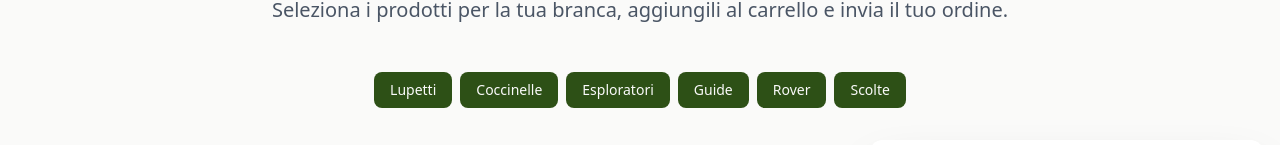
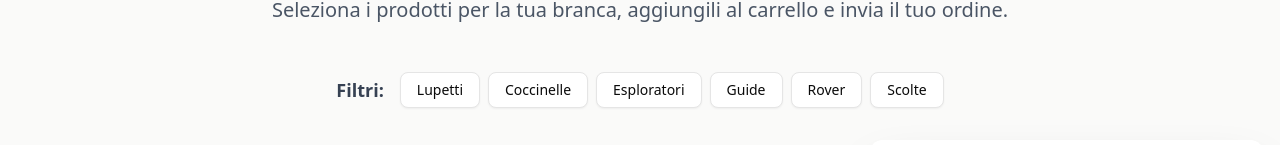
Before and after one commit to RiccardoSchiavetta/Velletri1FSE, a React (Vite) app: page /magazzino in a window 1280 px wide. Shown: the part 294-439 px from the top of the page. Built offline with nearby package versions, Linux system fonts and the light colour scheme; no server answers.

Commit message:
Modifiche nei filtri di branca nella pagina Magazzino

```diff
--- a/src/pages/Magazzino.jsx
+++ b/src/pages/Magazzino.jsx
@@ -125,7 +125,7 @@
   const [showSuccess, setShowSuccess] = useState(false);
   const [error, setError] = useState(null);
   const [userInfo, setUserInfo] = useState({ name: "", email: "", phone: "" });
-  const [activeBranches, setActiveBranches] = useState(branchOrder);
+  const [activeBranches, setActiveBranches] = useState([]);
 
   const handleAddToCart = (itemToAdd) => {
     setCart(prevCart => {
@@ -203,6 +203,10 @@
     );
   };
 
+  const branchesToDisplay = activeBranches.length > 0
+    ? activeBranches
+    : branchOrder;
+
   return (
     <div className="min-h-screen bg-stone-50 py-12">
       <div className="max-w-7xl mx-auto px-4">
@@ -218,7 +222,10 @@
           </p>
         </div>
 
-        <div className="flex justify-center mb-8">
+        <div className="flex items-center justify-center gap-4 mb-8">
+          <h3 className="text-lg font-semibold text-gray-700">
+            Filtri:
+          </h3>
           <div className="flex flex-wrap gap-2 justify-center">
             {branchOrder.map(branch => (
               <Button
@@ -233,11 +240,12 @@
           </div>
         </div>
 
+
         <div className="grid lg:grid-cols-3 gap-8">
           <div className="lg:col-span-2">
              <div className="space-y-12">
               {branchOrder
-                .filter(branch => activeBranches.includes(branch))
+                .filter(branch => branchesToDisplay.includes(branch))
                 .map(branch => (
                 <div key={branch}>
                   <h2 className="text-2xl font-bold text-[#2d5016] mb-4 border-b-2 border-[#4ade80] pb-2">{branch}</h2>
```
